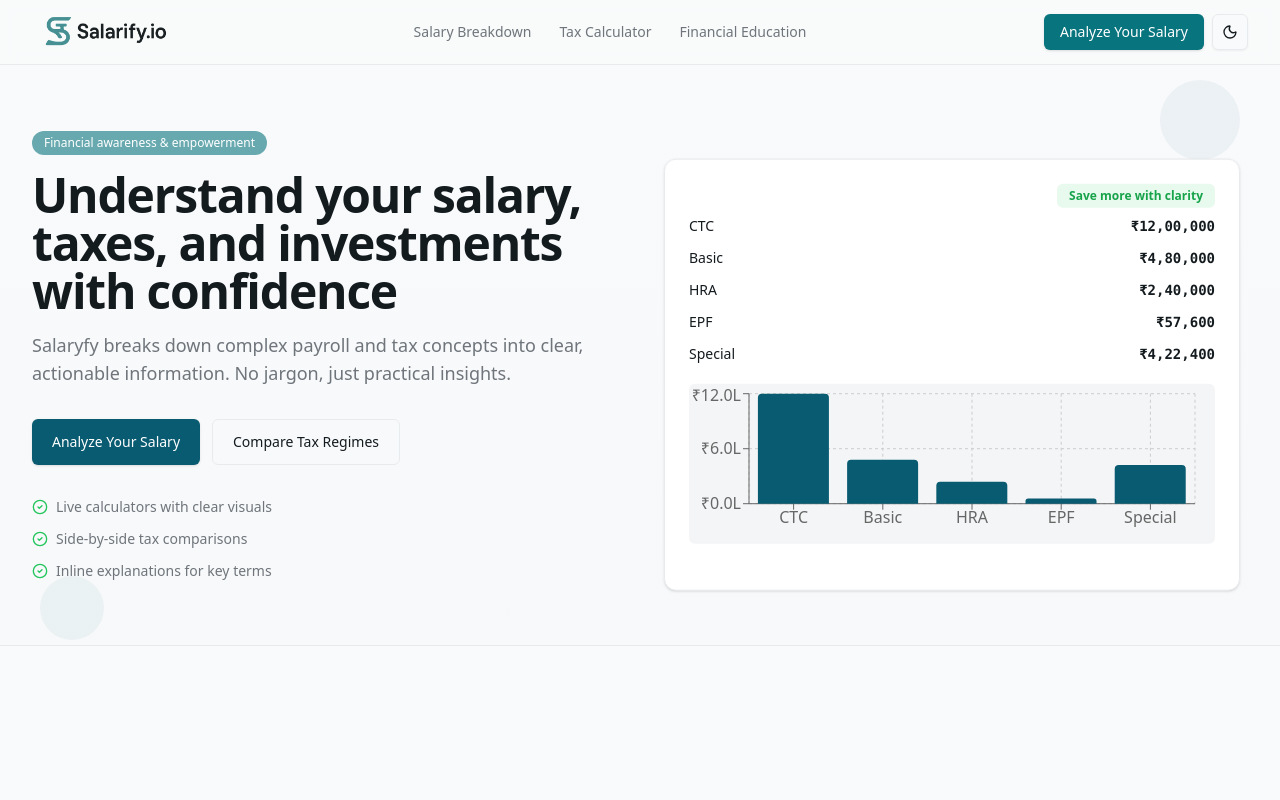
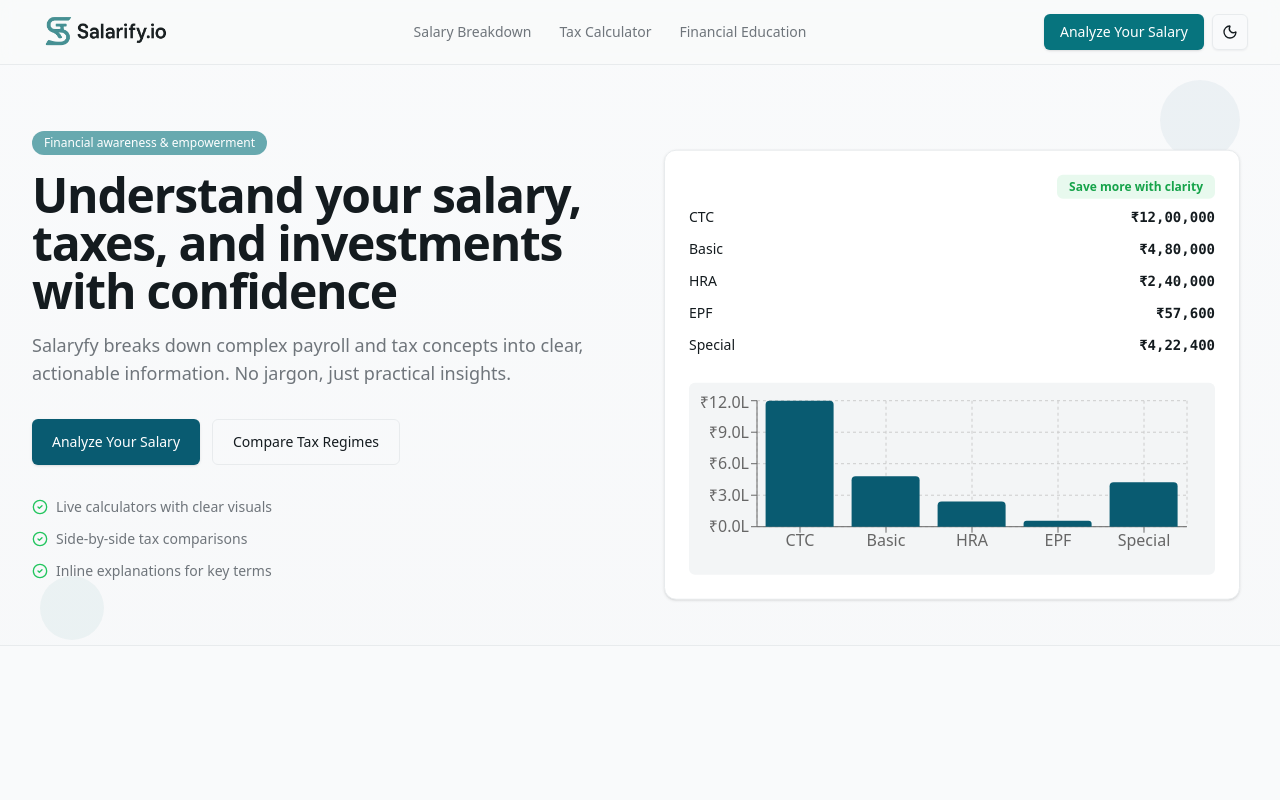
Before and after one commit to Abhishekk3107/Salarify, a React (Vite) app: page / in a window 1280 px wide. Shown: the top 800 px of the page. Built offline with nearby package versions, Linux system fonts and the light colour scheme.

Commit message:
Update Home.jsx

```diff
--- a/client/pages/Home.jsx
+++ b/client/pages/Home.jsx
@@ -1,11 +1,11 @@
 import { motion } from 'framer-motion';
 import { CheckCircle2, Shield, LineChart } from 'lucide-react';
 import { Link } from 'react-router-dom';
-import { useEffect, useRef } from 'react';
+import { useEffect, useRef, useState } from 'react';
 import { gsap } from 'gsap';
 import { ScrollTrigger } from 'gsap/ScrollTrigger';
 import {
-  BarChart, Bar, CartesianGrid, XAxis, YAxis, Tooltip, ResponsiveContainer
+  BarChart, Bar, CartesianGrid, XAxis, YAxis, Tooltip, ResponsiveContainer,
 } from 'recharts';
 
 gsap.registerPlugin(ScrollTrigger);
@@ -16,8 +16,8 @@ export default function Home() {
   const featuresRef = useRef(null);
   const floatingElementsRef = useRef(null);
 
-  // Sample salary data for chart
-  const chartData = [
+  // Sample salary data
+  const initialData = [
     { name: 'CTC', value: 1200000 },
     { name: 'Basic', value: 480000 },
     { name: 'HRA', value: 240000 },
@@ -25,7 +25,19 @@ export default function Home() {
     { name: 'Special', value: 422400 },
   ];
 
+  const [chartData, setChartData] = useState(initialData.map(d => ({ ...d, value: 0 })));
+
   useEffect(() => {
+    // Animate salary bars
+    gsap.to(chartData, {
+      duration: 1.5,
+      value: (i) => initialData[i].value,
+      ease: 'power2.out',
+      onUpdate: () => {
+        setChartData([...chartData]);
+      },
+    });
+
     // Hero animations
     const heroTimeline = gsap.timeline();
     heroTimeline
@@ -39,13 +51,11 @@ export default function Home() {
     gsap.set(cardRef.current, { y: 20 });
     gsap.to(cardRef.current, { y: -10, duration: 3, ease: "power2.inOut", yoyo: true, repeat: -1 });
 
-    // Chart animation on mount
-    gsap.from('.chart-container', { y: 20, opacity: 0, duration: 1, ease: "power3.out", delay: 0.5 });
-
     // Features section scroll animation
     gsap.fromTo('.feature-card',
       { y: 60, opacity: 0, scale: 0.9 },
-      { y: 0, opacity: 1, scale: 1, duration: 0.8, stagger: 0.2, ease: "back.out(1.2)",
+      {
+        y: 0, opacity: 1, scale: 1, duration: 0.8, stagger: 0.2, ease: "back.out(1.2)",
         scrollTrigger: {
           trigger: featuresRef.current,
           start: "top 80%",
@@ -55,12 +65,12 @@ export default function Home() {
       }
     );
 
-    // Cleanup ScrollTrigger on unmount
-    return () => { ScrollTrigger.getAll().forEach(st => st.kill()); };
+    // Cleanup ScrollTrigger
+    return () => ScrollTrigger.getAll().forEach(st => st.kill());
   }, []);
 
   return (
-    <div className="bg-gradient-to-b from-background to-muted/40 relative">
+    <div className="bg-gradient-to-b from-background to-muted/40 relative min-h-screen">
       {/* Floating background elements */}
       <div ref={floatingElementsRef} className="fixed inset-0 overflow-hidden pointer-events-none">
         <div className="floating-element-1 absolute top-20 right-10 w-20 h-20 bg-primary/5 rounded-full"></div>
@@ -81,7 +91,7 @@ export default function Home() {
             information. No jargon, just practical insights.
           </p>
           <div className="hero-buttons mt-8 flex flex-wrap gap-3">
-            <Link to="/salary-breakdown" className="animated-button inline-flex items-center justify-center rounded-md bg-primary px-5 py-3 text-sm font-medium text-primary-foreground shadow hover:opacity-95 focus-visible:outline-none focus-visible:ring-2 focus-visible:ring-ring transition-all duration-200">
+            <Link to="/salary-breakdown" className="animated-button inline-flex items-center justify-center rounded-md bg-primary px-5 py-3 text-sm font-medium text-primary-foreground shadow hover:opacity-95 transition-all duration-200">
               Analyze Your Salary
             </Link>
             <Link to="/tax-calculator" className="animated-button inline-flex items-center justify-center rounded-md border px-5 py-3 text-sm font-medium hover:bg-accent transition-all duration-200">
@@ -89,26 +99,20 @@ export default function Home() {
             </Link>
           </div>
           <ul className="hero-features mt-8 grid gap-3 text-sm text-muted-foreground">
-            <li className="flex items-center gap-2">
-              <CheckCircle2 className="h-4 w-4 text-green-500" /> Live calculators with clear visuals
-            </li>
-            <li className="flex items-center gap-2">
-              <CheckCircle2 className="h-4 w-4 text-green-500" /> Side-by-side tax comparisons
-            </li>
-            <li className="flex items-center gap-2">
-              <CheckCircle2 className="h-4 w-4 text-green-500" /> Inline explanations for key terms
-            </li>
+            <li className="flex items-center gap-2"><CheckCircle2 className="h-4 w-4 text-green-500" /> Live calculators with clear visuals</li>
+            <li className="flex items-center gap-2"><CheckCircle2 className="h-4 w-4 text-green-500" /> Side-by-side tax comparisons</li>
+            <li className="flex items-center gap-2"><CheckCircle2 className="h-4 w-4 text-green-500" /> Inline explanations for key terms</li>
           </ul>
         </motion.div>
 
-        {/* Hero card with chart */}
+        {/* Hero card with animated chart */}
         <motion.div initial={{ opacity: 0, y: 20 }} animate={{ opacity: 1, y: 0 }} transition={{ duration: 0.7 }} className="relative">
-          <div ref={cardRef} className="relative mx-auto aspect-[4/3] w-full max-w-xl overflow-hidden rounded-xl border bg-card p-6 shadow">
+          <div ref={cardRef} className="relative mx-auto w-full max-w-xl overflow-hidden rounded-xl border bg-card p-6 shadow">
             <div className="absolute right-6 top-6 rounded-md bg-green-500/10 px-3 py-1 text-xs font-semibold text-green-600">Save more with clarity</div>
 
             {/* Salary items */}
             <div className="mt-8 grid gap-3">
-              {chartData.map((item) => (
+              {initialData.map(item => (
                 <div key={item.name} className="salary-item flex items-center justify-between text-sm">
                   <span>{item.name}</span>
                   <span className="animated-number font-mono font-semibold">₹{item.value.toLocaleString('en-IN')}</span>
@@ -116,14 +120,16 @@ export default function Home() {
               ))}
 
               {/* Recharts BarChart */}
-              <div className="chart-container mt-2 h-40 w-full rounded-md bg-muted overflow-hidden">
+              <div className="chart-container mt-4 h-48 w-full rounded-md bg-muted p-2">
                 <ResponsiveContainer width="100%" height="100%">
                   <BarChart data={chartData} margin={{ top: 10, right: 20, left: 0, bottom: 10 }}>
                     <CartesianGrid strokeDasharray="3 3" />
                     <XAxis dataKey="name" />
-                    <YAxis tickFormatter={(v) => `₹${(v / 100000).toFixed(1)}L`} />
-                    <Tooltip formatter={(val) => `₹${val.toLocaleString('en-IN')}`} />
-                    <Bar dataKey="value" fill="hsl(var(--primary))" radius={[4, 4, 0, 0]} />
+                    <YAxis tickFormatter={v => `₹${(v / 100000).toFixed(1)}L`} />
+                    <Tooltip formatter={val => `₹${val.toLocaleString('en-IN')}`} />
+                    <Bar dataKey="value" fill="hsl(var(--primary))" radius={[4, 4, 0, 0]}>
+                      {/* Animations handled via state changes in chartData */}
+                    </Bar>
                   </BarChart>
                 </ResponsiveContainer>
               </div>
```
